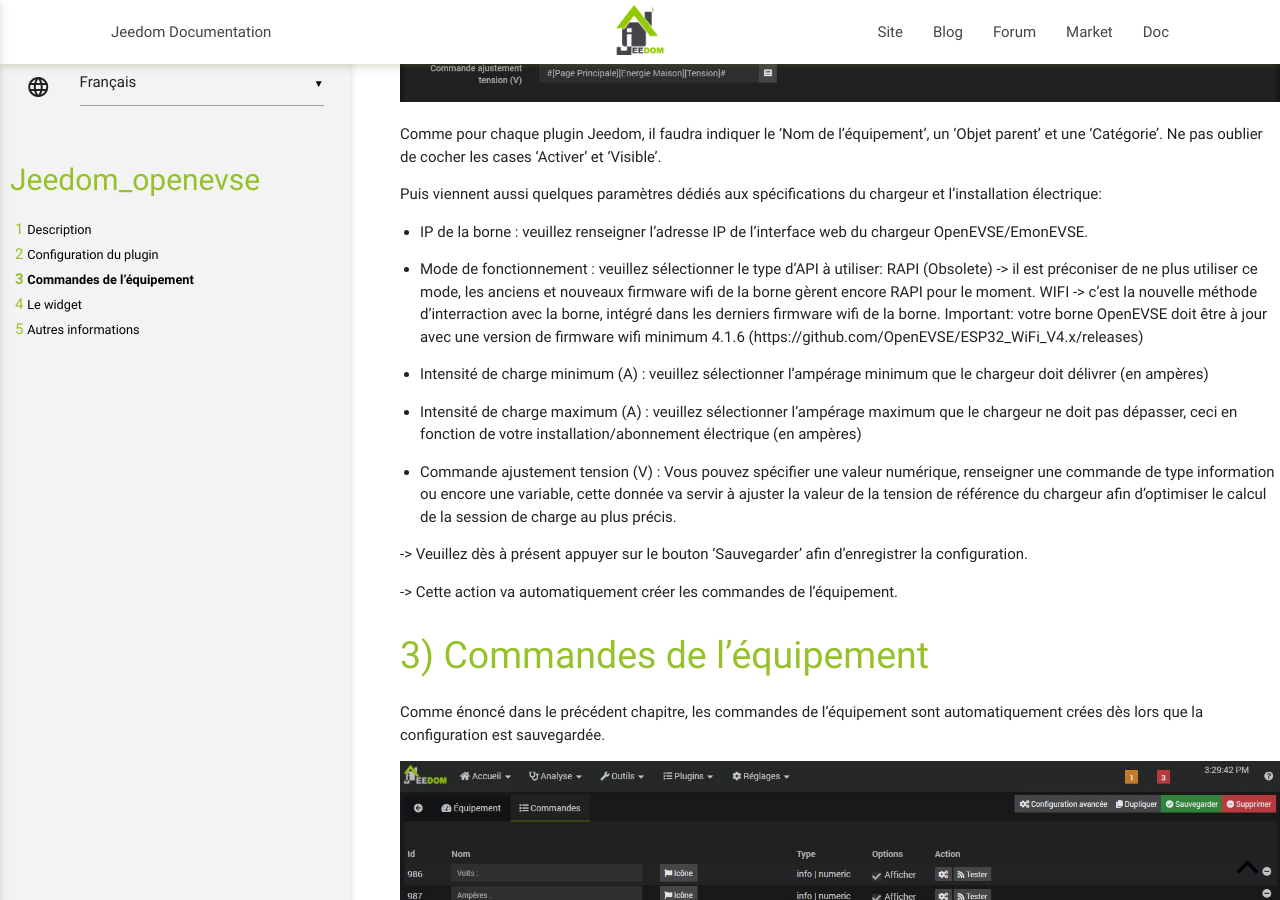
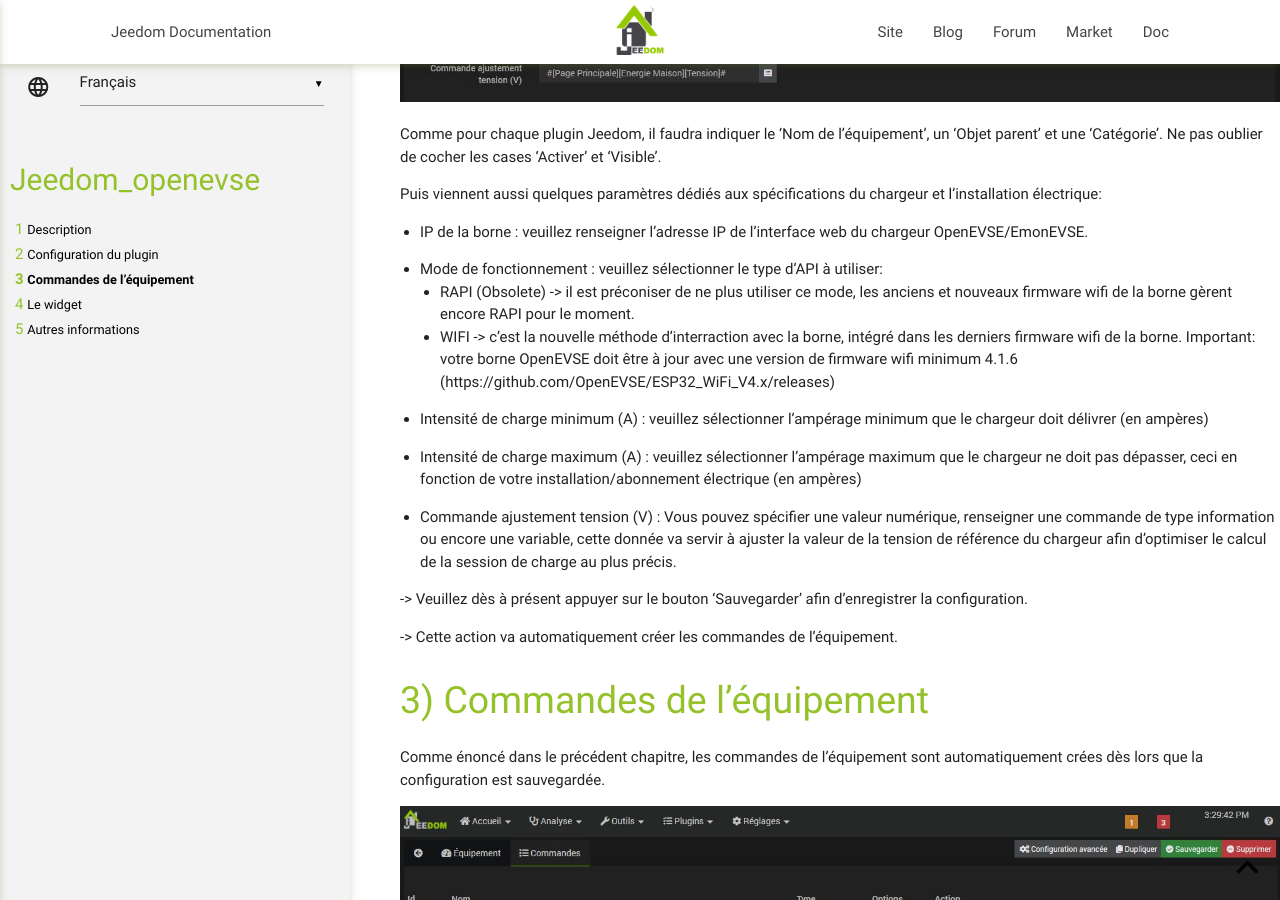
Before and after one commit to Sattaz/Jeedom_OpenEVSE, a Jekyll site: the page built from docs/fr_FR/index.md, in a window 1280 px wide and 900 px high, scrolled down 782 px. Built offline with Jekyll 4.4.1, drawn with Linux system fonts in a browser that asks for light colours; our own code applies the rules of GitHub Pages for plain Markdown files.

```diff
--- a/docs/fr_FR/index.md
+++ b/docs/fr_FR/index.md
@@ -31,8 +31,8 @@ Puis viennent aussi quelques paramètres dédiés aux spécifications du chargeu
 -   IP de la borne : veuillez renseigner l'adresse IP de l'interface web du chargeur OpenEVSE/EmonEVSE.
 
 -   Mode de fonctionnement : veuillez sélectionner le type d'API à utiliser:
-    RAPI (Obsolete) -> il est préconiser de ne plus utiliser ce mode, les anciens et nouveaux firmware wifi de la borne gèrent encore RAPI pour le moment.
-    WIFI -> c'est la nouvelle méthode d'interraction avec la borne, intégré dans les derniers firmware wifi de la borne. Important: votre borne OpenEVSE doit être à jour avec une version de firmware wifi minimum 4.1.6 (https://github.com/OpenEVSE/ESP32_WiFi_V4.x/releases)
+    - RAPI (Obsolete) -> il est préconiser de ne plus utiliser ce mode, les anciens et nouveaux firmware wifi de la borne gèrent encore RAPI pour le moment.
+    - WIFI -> c'est la nouvelle méthode d'interraction avec la borne, intégré dans les derniers firmware wifi de la borne. Important: votre borne OpenEVSE doit être à jour avec une version de firmware wifi minimum 4.1.6 (https://github.com/OpenEVSE/ESP32_WiFi_V4.x/releases)
 
 -   Intensité de charge minimum (A) : veuillez sélectionner l'ampérage minimum que le chargeur doit délivrer (en ampères)
 
```
